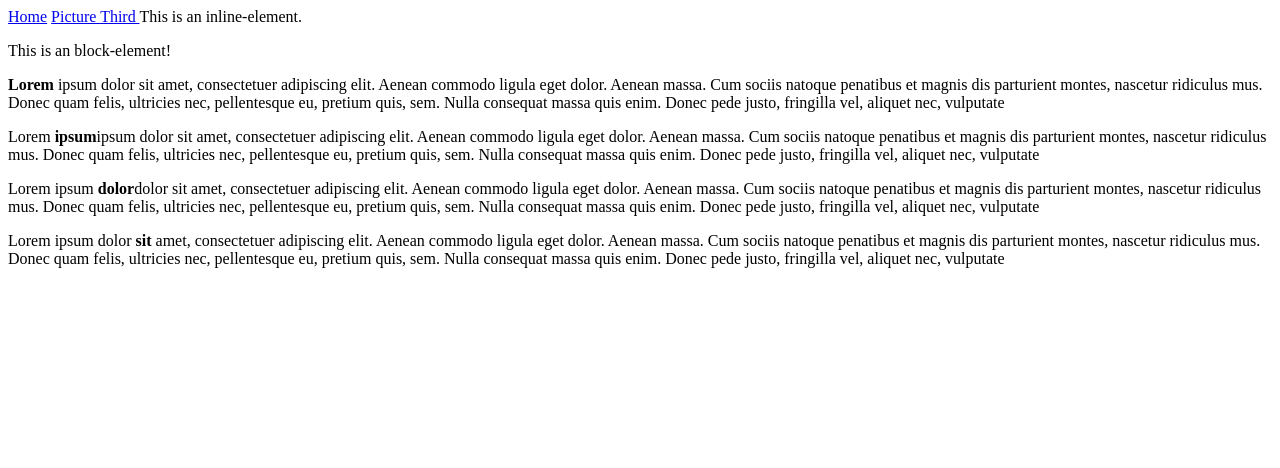
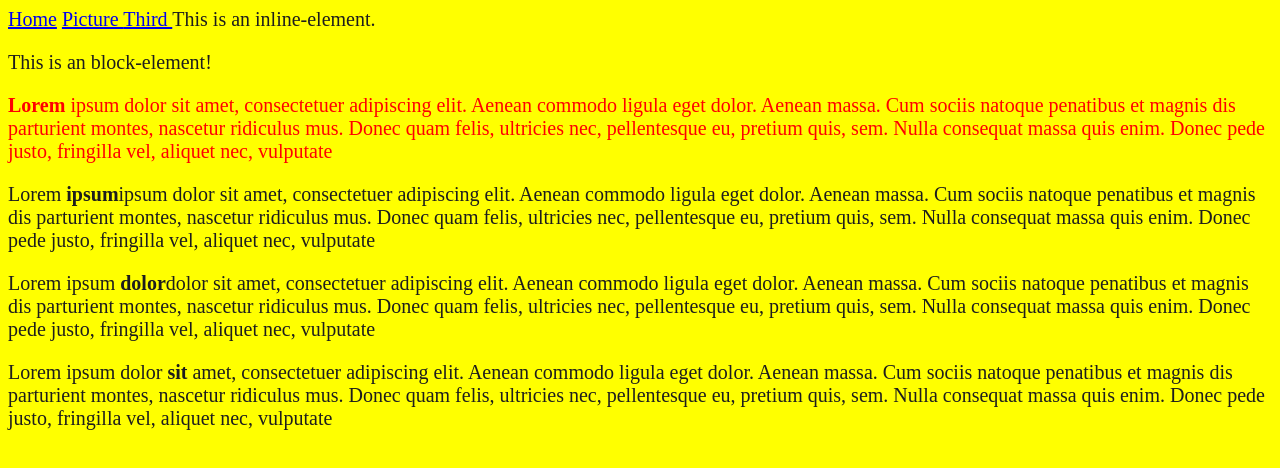
Before and after one commit to lllandau/whatever, a plain HTML site: page index.html in a window 1280 px wide. Drawn offline with Linux system fonts and the light colour scheme.

Commit message:
changes index.html and addes style.css

```diff
--- a/index.html
+++ b/index.html
@@ -2,19 +2,20 @@
 <html>
   <head>
       <title>Index</title>
+      <link rel="stylesheet" href="style.css">
 
   </head>
 
-  <body>
+  <body class="bg-yellow">
 
-    <a href = "index.html">Home</a>
+    <a href="index.html">Home</a>
     <a href="picture-page.html"> Picture </a>
     <a href="second_page.html"> Third </a>
 
     <bold>This is an inline-element.</bold>
     <p>This is an block-element!</p>
 
-    <p><b>Lorem</b> ipsum dolor sit amet, consectetuer adipiscing elit. Aenean commodo ligula eget dolor. Aenean massa. Cum sociis natoque penatibus et magnis dis parturient montes, nascetur ridiculus mus. Donec quam felis, ultricies nec, pellentesque eu, pretium quis, sem. Nulla consequat massa quis enim. Donec pede justo, fringilla vel, aliquet nec, vulputate  </p>
+    <p class = "text-red"><b>Lorem</b> ipsum dolor sit amet, consectetuer adipiscing elit. Aenean commodo ligula eget dolor. Aenean massa. Cum sociis natoque penatibus et magnis dis parturient montes, nascetur ridiculus mus. Donec quam felis, ultricies nec, pellentesque eu, pretium quis, sem. Nulla consequat massa quis enim. Donec pede justo, fringilla vel, aliquet nec, vulputate  </p>
     <p>Lorem <b>ipsum</b>ipsum dolor sit amet, consectetuer adipiscing elit. Aenean commodo ligula eget dolor. Aenean massa. Cum sociis natoque penatibus et magnis dis parturient montes, nascetur ridiculus mus. Donec quam felis, ultricies nec, pellentesque eu, pretium quis, sem. Nulla consequat massa quis enim. Donec pede justo, fringilla vel, aliquet nec, vulputate </p>
     <p>Lorem ipsum <b>dolor</b>dolor sit amet, consectetuer adipiscing elit. Aenean commodo ligula eget dolor. Aenean massa. Cum sociis natoque penatibus et magnis dis parturient montes, nascetur ridiculus mus. Donec quam felis, ultricies nec, pellentesque eu, pretium quis, sem. Nulla consequat massa quis enim. Donec pede justo, fringilla vel, aliquet nec, vulputate </p>
     <p>Lorem ipsum dolor <b>sit</b> amet, consectetuer adipiscing elit. Aenean commodo ligula eget dolor. Aenean massa. Cum sociis natoque penatibus et magnis dis parturient montes, nascetur ridiculus mus. Donec quam felis, ultricies nec, pellentesque eu, pretium quis, sem. Nulla consequat massa quis enim. Donec pede justo, fringilla vel, aliquet nec, vulputate </p>
--- /dev/null
+++ b/style.css
@@ -0,0 +1,22 @@
+body {
+    background-color: #ff00d4;
+    color: #1d1d1d;
+    font-size: 20px;
+
+}
+
+.text-red {
+    color: red;
+}
+
+.text-blue {
+    color: blue;
+}
+
+.bg-yellow  {
+    background-color: yellow;
+}
+
+.bg-lightgreen  {
+    background-color: lightgreen;
+}
```
